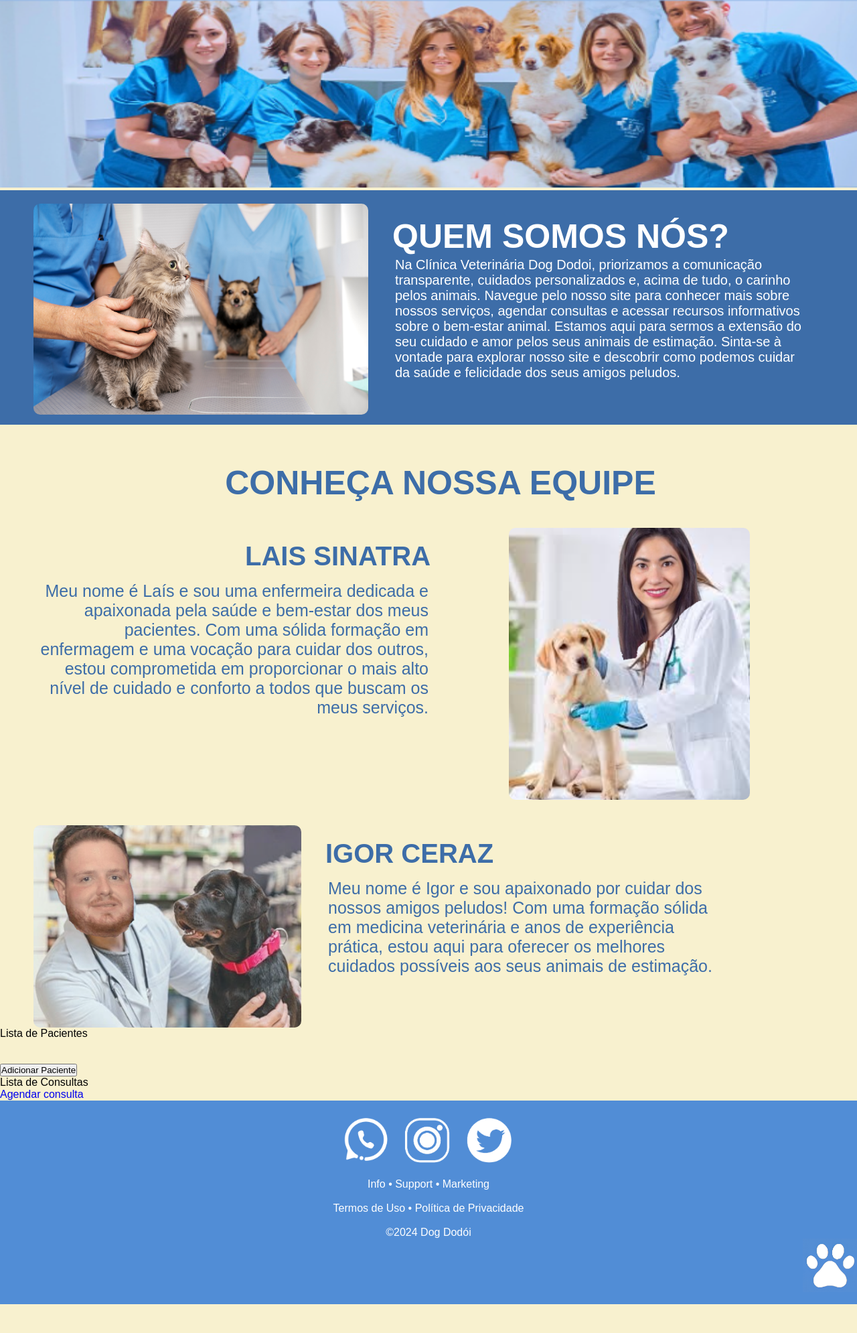
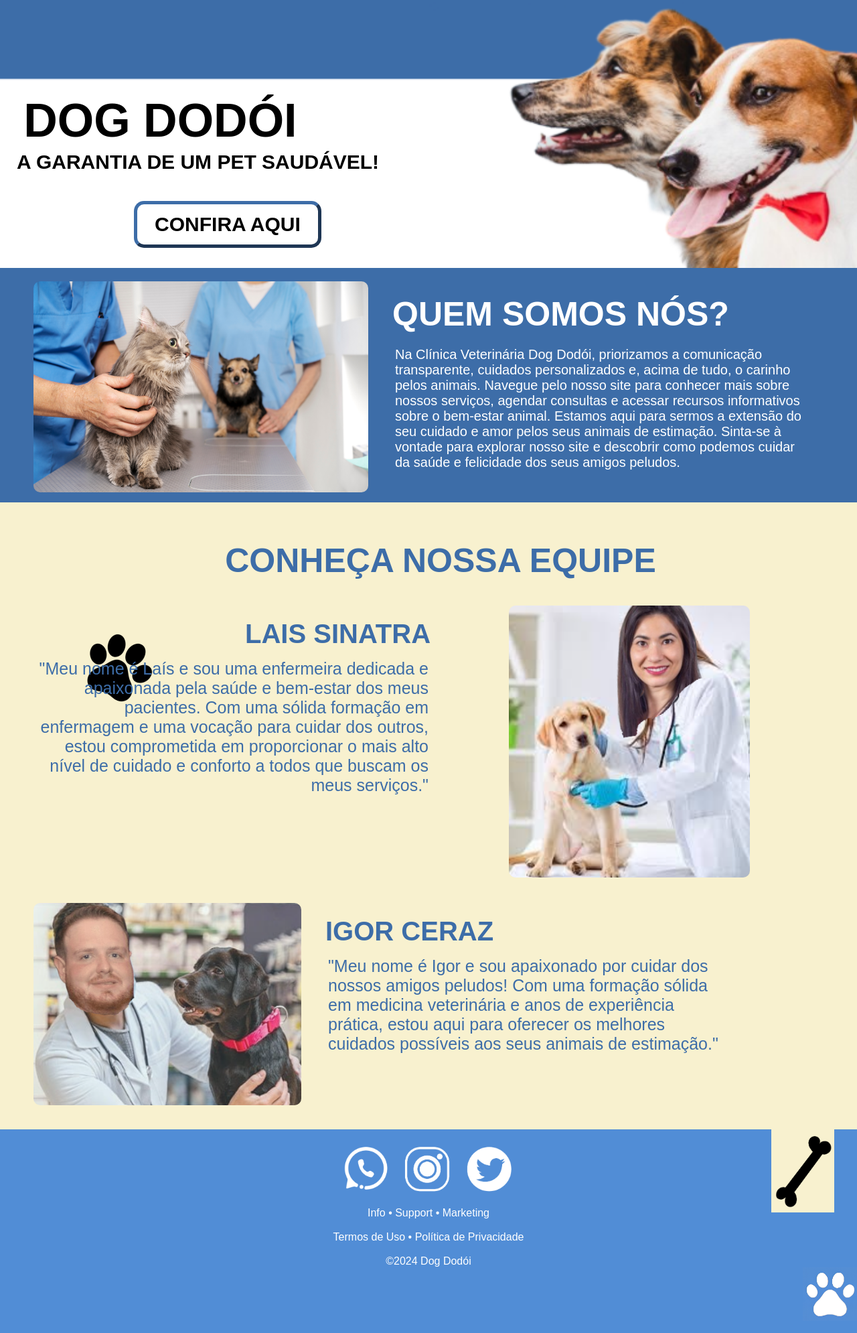
Before and after one commit to ciraht/dogdodoiAGORAVAI2, a Flask app: page / in a window 1280 px wide. Shown: the part 240-2230 px from the top of the page at 67% size. Before the commit the page ends 2187 px from the top, so only its background shows below. Run offline with Flask 3, Linux system fonts and the light colour scheme.

Commit message:
index completo

```diff
--- a/Templates/index.html
+++ b/Templates/index.html
@@ -18,14 +18,20 @@
     </header>
 
     <main class="fundo">
-        <img src="../static/img/equipe.png" alt="" class="imagem">
+        <div class="titulo">
+            <h1 class="titulo">DOG DODÓI</h1>
+            <p class="slogan">A GARANTIA DE UM PET SAUDÁVEL!
+            </p>
+            <a href="/adicionar_paciente"><button class="conferir">CONFIRA AQUI</button></a>
+        <img src="../static/img/cachorro_fofo.png" alt="" class="imagem">
+        </div>
         <section>
             <div class="inicial">
             <img src="../static/img/gato_cachorro.png" alt="" class="gato_cachorro">
             <!-- Imagem ilustrativa com texto embaixo -->
              <div>
-             <h1>QUEM SOMOS NÓS?</h1>
-            <p class="texto1"> Na Clínica Veterinária Dog Dodoi, priorizamos a comunicação transparente,
+             <h2 class="hwa">QUEM SOMOS NÓS?</h2>
+            <p class="texto1"> Na Clínica Veterinária Dog Dodói, priorizamos a comunicação transparente,
                  cuidados personalizados e, acima de tudo, o carinho pelos animais.
                   Navegue pelo nosso site para conhecer mais sobre nossos serviços,
                    agendar consultas e acessar recursos informativos sobre o bem-estar animal.
@@ -41,6 +47,7 @@
                 <h2 class="titulo2">
                     CONHEÇA NOSSA EQUIPE
                 </h2>
+                <img src="../static/img/patinha.png" alt="" class="patinha">
                 <br>
             <section>
             <div class="medica">
@@ -48,10 +55,10 @@
             <!-- Imagem ilustrativa com texto embaixo -->
 
              <h3 class="lais">LAIS SINATRA</h3>
-            <p class="texto2"> Meu nome é Laís e sou uma enfermeira dedicada e apaixonada pela
+            <p class="texto2"> "Meu nome é Laís e sou uma enfermeira dedicada e apaixonada pela
                 saúde e bem-estar dos meus pacientes. Com uma sólida formação em enfermagem e uma
                 vocação para cuidar dos outros, estou comprometida em proporcionar o mais alto nível
-                de cuidado e conforto a todos que buscam os meus serviços.</p>
+                de cuidado e conforto a todos que buscam os meus serviços."</p>
             </div>
 <br>
             <div class="medica">
@@ -59,67 +66,15 @@
             <!-- Imagem ilustrativa com texto embaixo -->
 
              <h3>IGOR CERAZ</h3>
-            <p class="texto3"> Meu nome é Igor e sou apaixonado por cuidar dos nossos amigos
+            <p class="texto3"> "Meu nome é Igor e sou apaixonado por cuidar dos nossos amigos
                 peludos! Com uma formação sólida em medicina veterinária e anos de experiência
                 prática, estou aqui para oferecer os melhores cuidados possíveis aos seus animais
-                de estimação.</p>
+                de estimação."</p>
             </div>
+            <img src="../static/img/osso.png" alt="" class="osso">
         </section>
 
-        <section>
-            <p class="centraliza">Lista de Pacientes</p>
-
-            <br><br>
-            <div>
-                {% for paciente in pacientes %}
-                <div class="quadro_paciente">
-
-                    <div>
-                        <br>
-                        <div class="contato">
-                            <p class="nome">{{ paciente[1] }}</p>
-                            <br>
-                            <p>Nome do pet: <span class="preto">{{ paciente[1] }}</span> </p>
-                            <p>Animal: <span class="preto">{{ paciente[2] }}</span></p>
-                            <p>Raça: <span class="preto">{{ paciente[3] }}</span> </p>
-                            <p>Peso: <span class="preto">{{ paciente[4] }}</span> </p>
-                            <p>Nome do tutor: <span class="preto">{{ paciente[5] }}</span> </p>
-                            <p>E-mail: <span class="preto">{{ paciente[6] }}</span> </p>
-                            <p>Telefone de contato: <span class="preto">{{ paciente[7]}}</span></p>
-                            <br>
-                        </div>
-                        <div class="botoes">
-                            <a href="/editar_paciente/{{ loop.index0 }}"><button>Editar</button></a>
-
-                        <a href="/cancelar_paciente/{{ loop.index0 }}"><button class="botao">Excluir Paciente</button></a> <!-- Correção aqui -->
-                    </div>
-                    </div>
-                </div>
-                <br><br>
-                {% endfor %}
-
-            </div>
-
-            <a href="/adicionar_paciente"><button class="butaozin">Adicionar Paciente</button></a>
-            <!-- Botão de editar aqui-->
-        </section>
-
-        <section>
-        <p>Lista de Consultas</p>
-        <div>
-            <ul>
-                {% for consulta in consultas %}
-                    <li>Código: {{ consulta[0] }} | Nome do animal: {{ consulta[1] }} | Horário: {{ consulta[2] }} | Data: {{ consulta[3] }} | Nome do tutor: {{ consulta[4] }} | Sintomas: {{ consulta[5] }} | {{ consulta[6] }}</li>
-                    <ul>
-                        <li><a href="/cancelar_consulta/{{ loop.index0 }}" >Cancelar Consulta</a></li> <!-- Correção aqui -->
-                    </ul>
-                {% endfor %}
-            </ul>
-        </div>
-
-            <a href="/agendar_consulta">Agendar consulta</a>
-
-        </section>
+        <br><br>
 
     </main>
     <footer>
--- a/static/css/inicio.css
+++ b/static/css/inicio.css
@@ -78,9 +78,15 @@ section:first-child p {
 
 .imagem{
     width: 100%;
-    height: 280px;
+    height: 400px;
+
 }
 
+.titulo {
+    left: 34%;
+    font-weight: bolder;
+    font-size: 70px;
+}
 .gato_cachorro {
     width: 500px;
     height: 90%;
@@ -94,6 +100,7 @@ section:first-child p {
     height: 350px;
     width: 100%;
     background-color: #3d6da8;
+    margin-top: -16px;
 }
 
 .texto1 {
@@ -103,13 +110,54 @@ section:first-child p {
     text-align: left;
     margin-left: 40px;
     margin-right: 80px;
-    margin-top: 100px;
+    margin-top: 20px;
     color: white;
 }
 
+.conferir {
+    position: absolute;
+    font-family: Arial;
+    font-size: 30px;
+    margin-left: 200px;
+    margin-top: 300px;
+    font-weight: bold;
+    color: black;
+    border-radius: 15px 15px 15px 15px;
+    height: 70px;
+    width: 280px;
+    border-color: #3d6da8;
+    border-width: 5px;
+    background-color: white;
+    font-weight: bolder;
+}
+.hwa {
+    color: #ffffff;
+}
+.slogan {
+    position: absolute;
+    font-family: Arial;
+    font-size: 30px;
+    margin-left: 25px;
+    margin-top: 225px;
+    font-weight: bold;
+    color: black;
+}
 .titulo2{
     text-align: center;
     color: #3d6da8;
+    font-weight: bolder;
+}
+.patinha {
+    position: absolute;
+    height: 130px;
+    left: 100px;
+    bottom: -500px;
+}
+.osso {
+    position: absolute;
+    height: 130px;
+    left: 90%;
+    bottom: -1250px;
 }
 
 .texto2 {
@@ -163,10 +211,10 @@ h1 {
     position: absolute;
     font-family: Arial;
     font-size: 50px;
-    margin-left: 36px;
-    margin-top: 40px;
+    margin-left: -400px;
+    margin-top: 140px;
     font-weight: bolder;
-    color: #ffffff;
+    color: black;
 }
 
 h2 {
```
Also changed, not shown: static/img/cachorro_fofo.png (added), static/img/fundo.png (added), static/img/osso.png (added), static/img/patinha.png (added).
